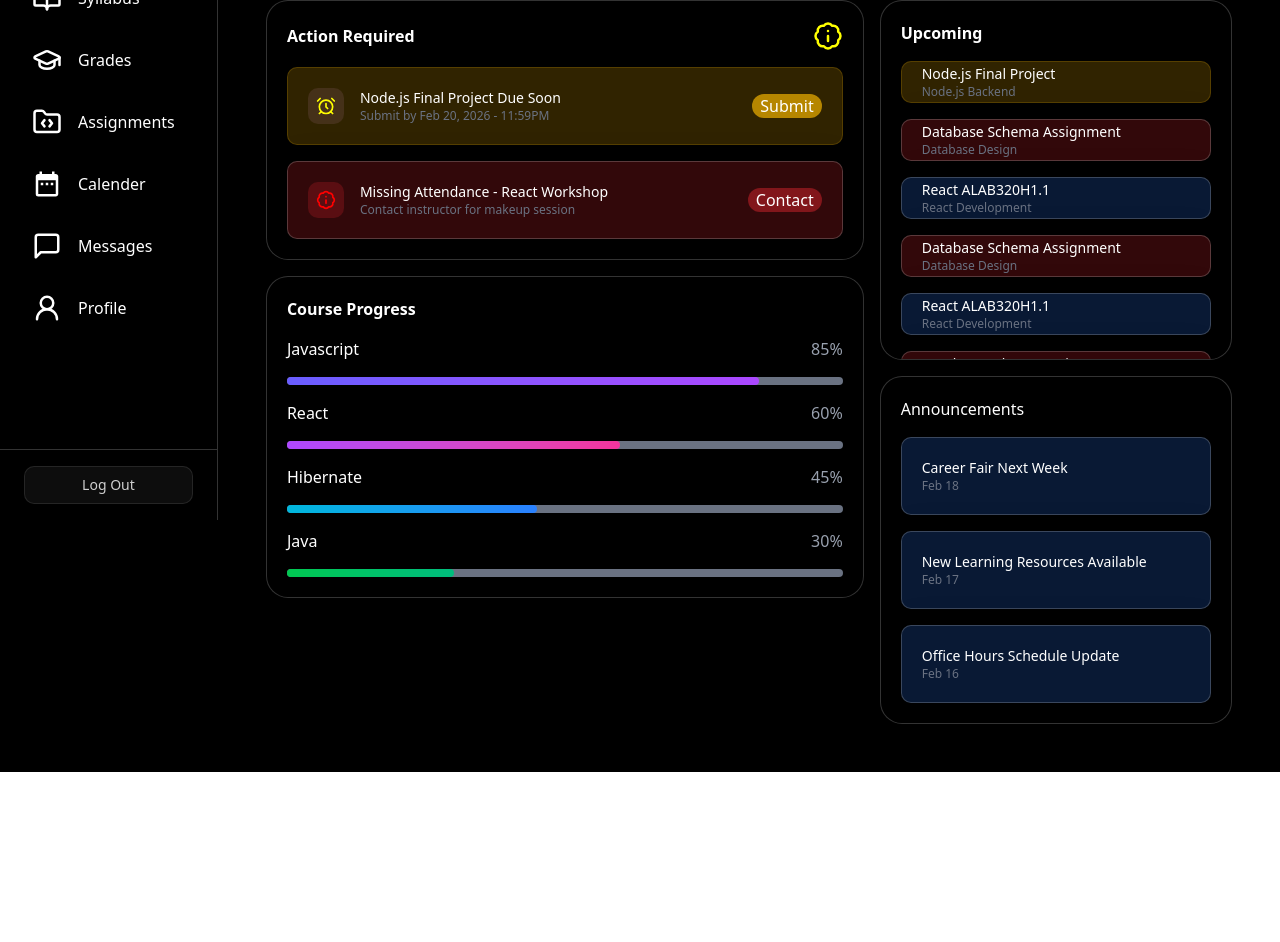
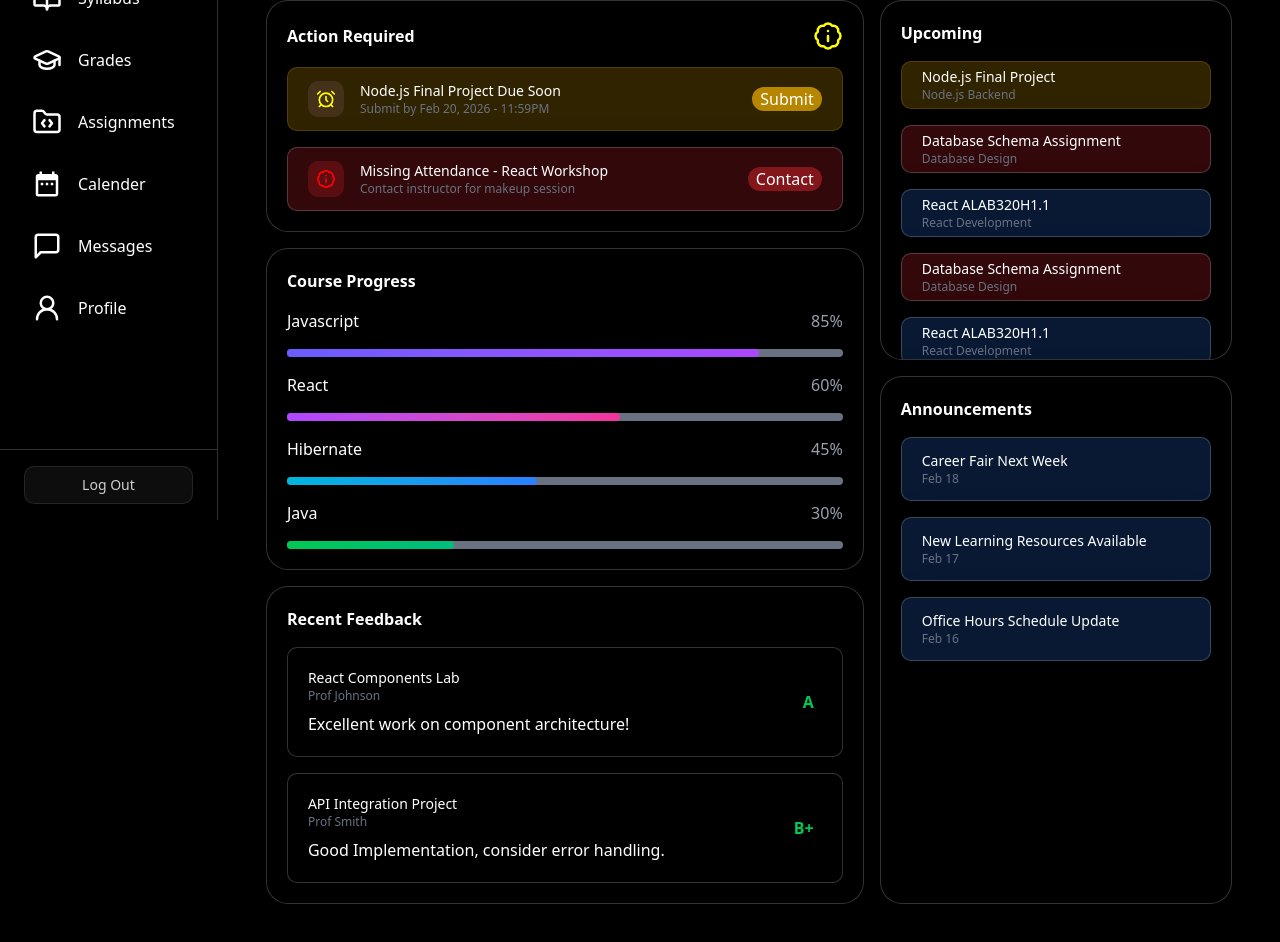
Before and after one commit to DoughSec/Consultrix-client, a Next.js app: page /student/dashboard in a window 1280 px wide. Shown: the part 280-1222 px from the top of the page. Before the commit the page ends 1052 px from the top, so only its background shows below. Built offline with nearby package versions, Linux system fonts and the light colour scheme.

Commit message:
Add: Recent Feedback section + item

```diff
--- a/src/app/student/dashboard/page.js
+++ b/src/app/student/dashboard/page.js
@@ -4,6 +4,7 @@ import ActionRequired from "@/components/student/ActionRequired";
 import CourseProgress from "@/components/student/CourseProgress";
 import UpcomingSection from "@/components/student/UpcomingSection";
 import AnnouncementSection from "@/components/student/AnnouncementSection";
+import FeedBackSection from "@/components/student/FeedbackSection";
 
 export default function StudentDashboard() {
     return (
@@ -17,8 +18,8 @@ export default function StudentDashboard() {
 
             <section className="grid grid-cols-1 gap-4 md:grid-cols-8">
 
-                {/* quick stats sections */}
                 <div className="md:col-span-8">
+                    {/* quick stats sections */}
                     <StatsCardList />
                 </div>
 
@@ -28,6 +29,9 @@ export default function StudentDashboard() {
 
                     {/* Course Progress section */}
                     <CourseProgress />
+
+                    {/* Feeback section */}
+                    <FeedBackSection />
                 </div>
 
                 <div className="md:col-span-3 flex flex-col gap-4">
--- a/src/components/student/ActionItem.js
+++ b/src/components/student/ActionItem.js
@@ -22,7 +22,7 @@ const ActionItem = ({ icon, title, subtitle, ctaLabel, intent = "info" }) => {
   const styles = INTENT_STYLES[intent] || INTENT_STYLES.info;
 
   return (
-    <GlassCard className={`rounded-lg flex justify-center ${styles.container}`}>
+    <GlassCard className={`rounded-lg flex justify-center ${styles.container} min-h-12 max-h-16`}>
       <div className="flex items-center justify-between">
         <div className="text-white flex gap-4 items-center">
           {icon && <span className={`${styles.iconWrapper} p-2 rounded-lg`}>{icon}</span>}
--- a/src/components/student/AnnouncementSection.js
+++ b/src/components/student/AnnouncementSection.js
@@ -24,7 +24,7 @@ const announcementData = [
 const AnnouncementSection = () => {
     return (
         <GlassCard className='overflow-y-scroll [&::-webkit-scrollbar]:hidden [-ms-overflow-style:none] [scrollbar-width:none]'>
-            <h2>Announcements</h2>
+            <h2 className="font-bold">Announcements</h2>
             {announcementData.map(item => {
                 return (
                     <ActionItem
--- /dev/null
+++ b/src/components/student/FeedbackItem.js
@@ -0,0 +1,24 @@
+import ActionItem from "./ActionItem"
+import GlassCard from "../GlassCard"
+
+// "title": "API Integration Project",
+// "subtitle": "Prof Smith",
+// "message": "EGood Implementation, consider error handling.",
+// "icon": "B+"
+
+const FeedBackItem = ({ data }) => {
+    return (
+        <GlassCard className={`rounded-lg flex justify-center`}>
+            <div className="flex items-center justify-between">
+                <div className="flex flex-col">
+                    <h3 className="text-sm">{data.title}</h3>
+                    <span className="text-xs text-gray-500">{data.subtitle}</span>
+                    <span className="mt-2">{data.message}</span>
+                </div>
+                {data.icon && <span className="p-2 rounded-lg text-green-500 font-bold">{data.icon}</span>}
+            </div>
+        </GlassCard >
+    )
+}
+
+export default FeedBackItem
--- /dev/null
+++ b/src/components/student/FeedbackSection.js
@@ -0,0 +1,31 @@
+import GlassCard from "../GlassCard"
+import FeedBackItem from "./FeedbackItem"
+
+const feedBackData = [
+    {
+        "title": "React Components Lab",
+        "subtitle": "Prof Johnson",
+        "message": "Excellent work on component architecture!",
+        "icon": "A"
+    }, {
+        "title": "API Integration Project",
+        "subtitle": "Prof Smith",
+        "message": "Good Implementation, consider error handling.",
+        "icon": "B+"
+    }
+]
+
+
+const FeedBackSection = () => {
+    return (
+        <GlassCard>
+            <h2 className="font-bold">Recent Feedback</h2>
+
+
+            {feedBackData.map((item, _) => <FeedBackItem data={item} key={_} />)}
+        </GlassCard>
+    )
+}
+
+
+export default FeedBackSection
```
